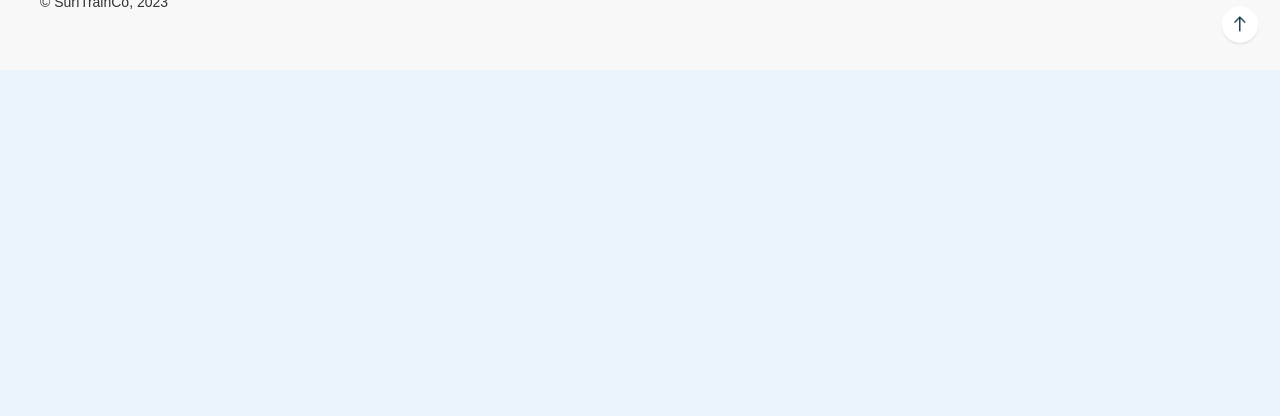
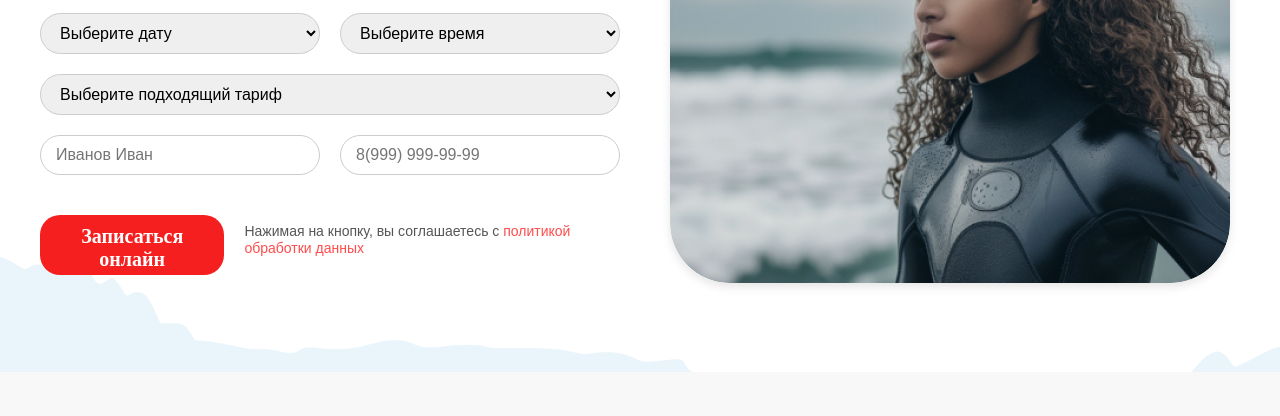
Before and after one commit to quikberry/control, a plain HTML site: page index.html in a window 1280 px wide. Shown: the part 3483-3899 px from the top of the page. Before the commit the page ends 3553 px from the top, so only its background shows below. Drawn offline with Linux system fonts and the light colour scheme; a web font is replaced by a local one.

Commit message:
Сделана 6 секция

```diff
--- a/index.css
+++ b/index.css
@@ -710,5 +710,107 @@
     text-align: center;
     margin: 0 auto;
     width: 70%;
+  }
 
+  .registration-section {
+    position: relative;
+    background: url('image/cloud.png');
+    background-size: cover;
+    height: 600px;
+    display: flex;
+    align-items: center;
+    justify-content: center;
   }
+
+  .registration-container {
+    display: flex;
+    align-items: center;
+    gap: 40px;
+    max-width: 1200px;
+    width: 100%;
+  }
+
+  .form-container {
+    flex: 1;
+  }
+
+  .form-title {
+    font-family: 'Forma DJR Cyrillic Deck';
+    font-size: 60px;
+    font-weight: bold;
+    color: #002B41;
+    margin-bottom: 20px;
+  }
+
+  .highlight-title {
+    font-family: 'Panton Rust Script';
+    font-size: 35px;
+    color: red;
+    font-style: italic;
+  }
+
+  .registration-form {
+    display: flex;
+    flex-direction: column;
+    gap: 20px;
+  }
+
+  .form-group {
+    display: flex;
+    gap: 20px;
+  }
+
+  .form-input {
+    flex: 1;
+    padding: 10px 15px;
+    border: 1px solid #ccc;
+    border-radius: 25px;
+    font-size: 16px;
+  }
+
+  .form-button {
+    background-color: #f51f1f;
+    font-family: 'Forma DJR Cyrillic Deck';
+    color: #ffffff;
+    padding: 10px 20px;
+    font-weight: bold;
+    height: 60px;
+    font-size: 20px;
+    border: none;
+    border-radius: 20px;
+    cursor: pointer;
+    margin-top: 10px;
+    align-self: flex-start;
+  }
+
+  .form-button-group {
+    display: flex;
+    align-items: center;
+    gap: 20px;
+    margin-top: 10px;
+  }
+
+  .form-note {
+    font-size: 14px;
+    color: #555;
+    margin: 0;
+    line-height: 1.2;
+  }
+
+  .form-link {
+    color: #ff4c4c;
+    text-decoration: none;
+  }
+
+  .image-container {
+    flex: 1;
+    display: flex;
+    justify-content: center;
+    align-items: center;
+  }
+
+  .kid-image {
+    max-width: 100%;
+    border-radius: 60px;
+    box-shadow: 0 4px 10px rgba(0, 0, 0, 0.1);
+  }
--- a/index.html
+++ b/index.html
@@ -162,6 +162,47 @@
       </div>
 
 
+      <section class="registration-section">
+        <div class="registration-container">
+          <div class="form-container">
+            <h2 class="form-title">
+              ЗАПИСЬ <span class="highlight-title">на занятие</span>
+            </h2>
+            <form class="registration-form">
+              <div class="form-group">
+                <select class="form-input">
+                  <option>Выберите дату</option>
+                </select>
+                <select class="form-input">
+                  <option>Выберите время</option>
+                </select>
+              </div>
+              <div class="form-group">
+                <select class="form-input">
+                  <option>Выберите подходящий тариф</option>
+                </select>
+              </div>
+              <div class="form-group">
+                <input type="text" class="form-input" placeholder="Иванов Иван">
+                <input type="text" class="form-input" placeholder="8(999) 999-99-99">
+              </div>
+              <div class="form-button-group">
+                <button class="form-button">Записаться онлайн</button>
+                <p class="form-note">
+                  Нажимая на кнопку, вы соглашаетесь с
+                  <a href="#" class="form-link">политикой обработки данных</a>
+                </p>
+              </div>
+            </form>
+          </div>
+          <div class="image-container">
+            <img src="image/kid.png" alt="Ребёнок" class="kid-image">
+          </div>
+        </div>
+      </section>
+
+
+
       <footer class="footer">
         <div class="footer-container">
           <div class="footer-logo-section">
```
Also changed, not shown: image/kid.png (added).
